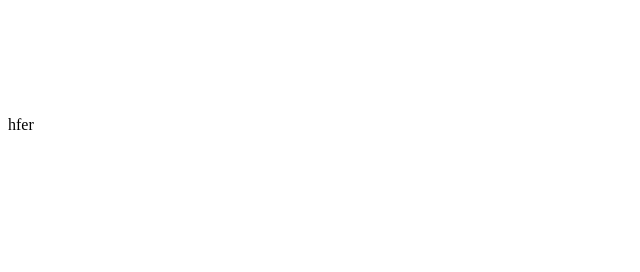
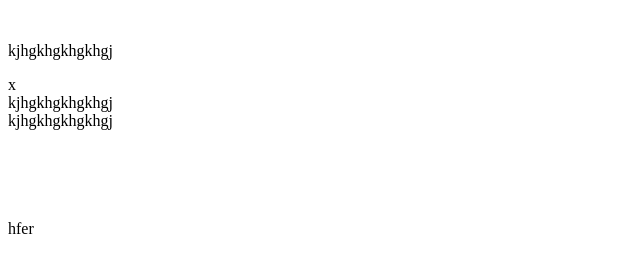
Before and after one commit to PetrChaikovskiy5/project, a plain HTML site: page trenJS/index.html in a window 1280 px wide. Shown: the whole page, without its empty margins (0-640 px from the left). Drawn offline with Linux system fonts and the light colour scheme.

Commit message:
Update index.html

```diff
--- a/trenJS/index.html
+++ b/trenJS/index.html
@@ -14,9 +14,11 @@
   <div class="see">
     <div class="ger">
       <div class="ger"><img src="p" alt=""></div>
-      <div class="item"></div>
-      <div class="item"></div>
-      <div class="item"></div>
+      <div class="item">
+        <p>kjhgkhgkhgkhgj</p> x
+      </div>
+      <div class="item">kjhgkhgkhgkhgj</div>
+      <div class="item">kjhgkhgkhgkhgj</div>
     </div>
     <div class="ger">
       <div class="item__"></div>
```
